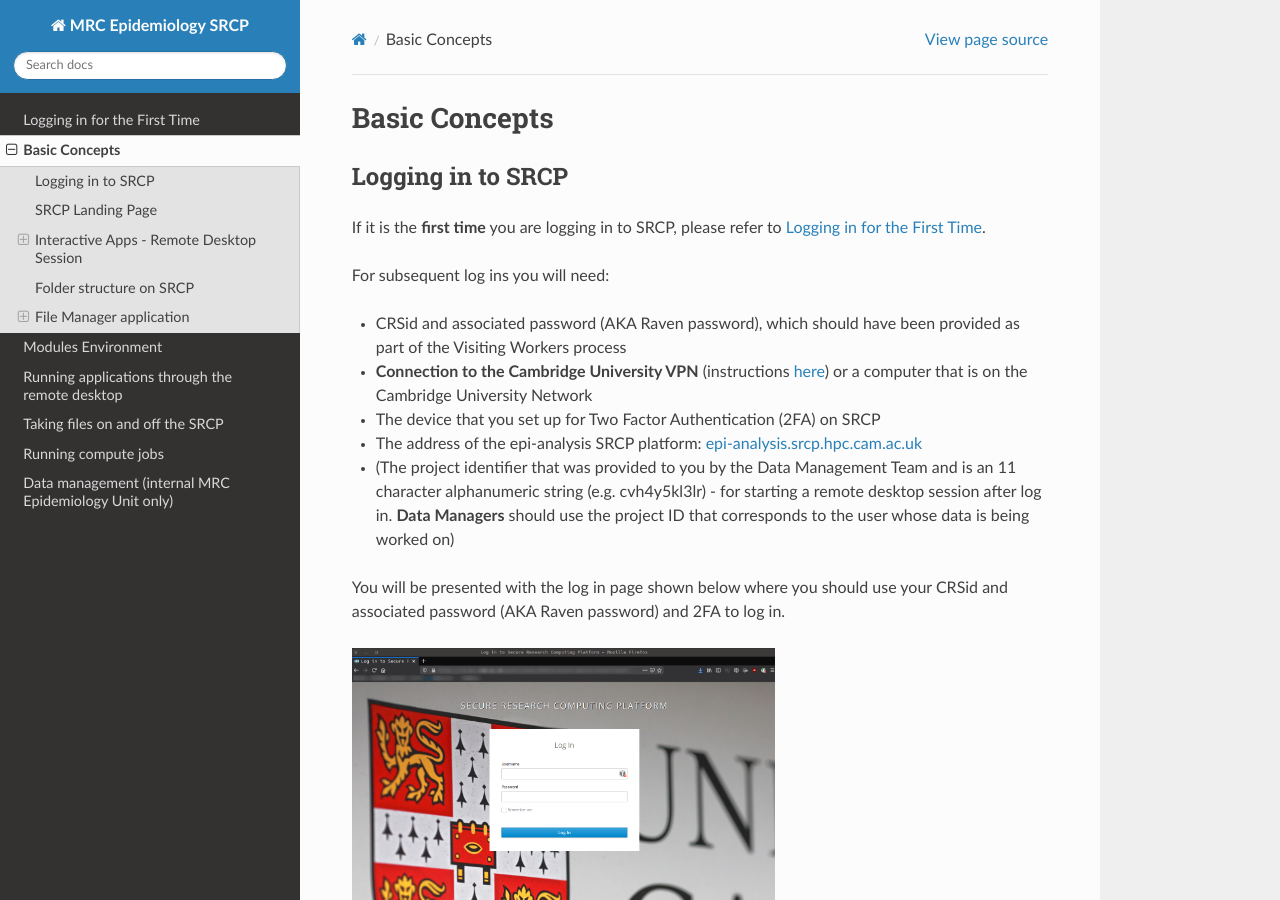
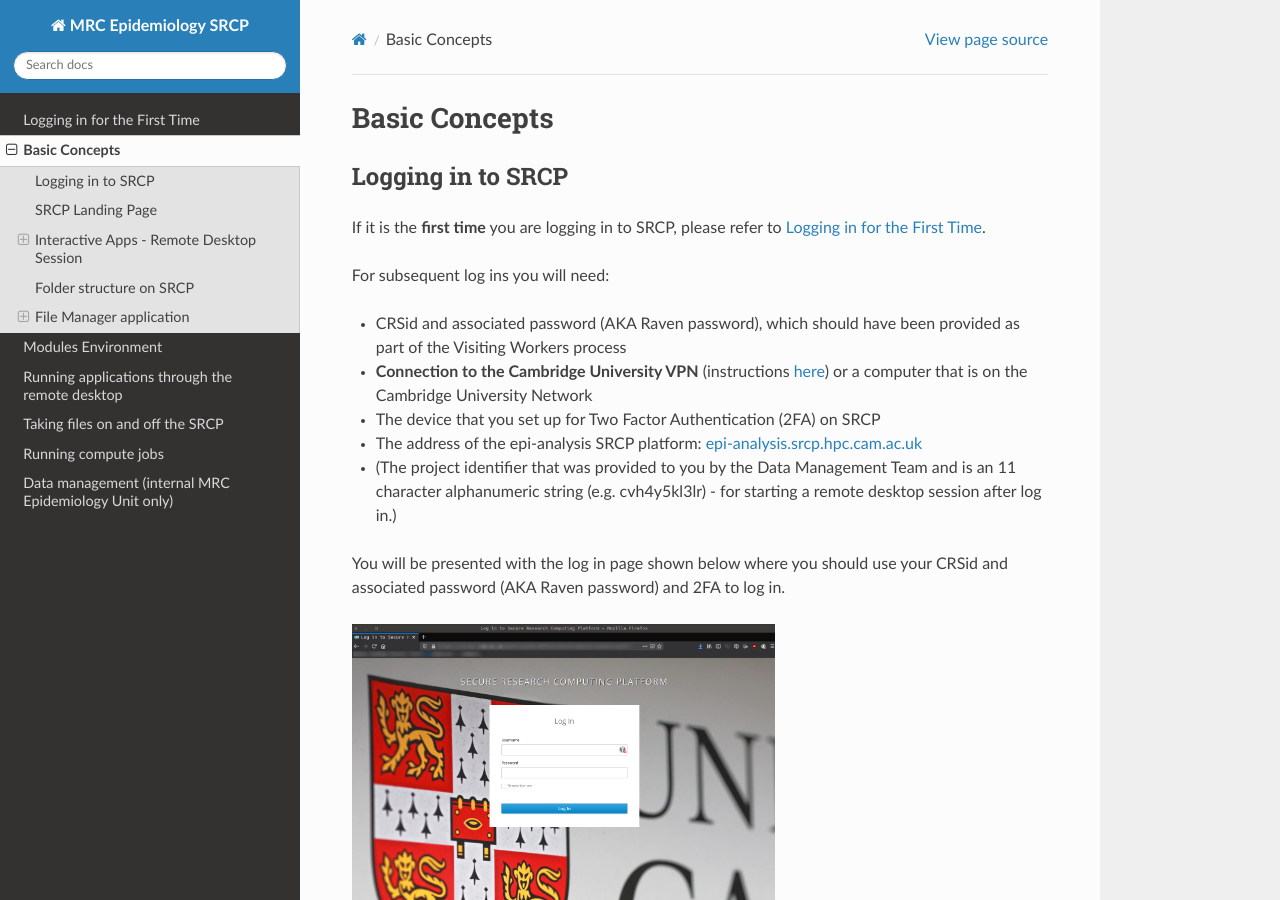
Before and after one commit to epi-analysis/SRCP_docs, a Sphinx documentation site: the page built from docs/source/01-Basic-Concepts.rst, in a window 1280 px wide and 900 px high. Built offline with Sphinx 7.4.7 and the Read the Docs theme 3.1.0, drawn with Linux system fonts in a browser that asks for light colours; some of the changed text lies outside the part shown.

Commit message:
Update 01-Basic-Concepts.rst

```diff
--- a/docs/source/01-Basic-Concepts.rst
+++ b/docs/source/01-Basic-Concepts.rst
@@ -11,7 +11,7 @@
 -  **Connection to the Cambridge University VPN** (instructions `here <https://help.uis.cam.ac.uk/service/network-services/remote-access/uis-vpn>`__) or a computer that is on the Cambridge University Network
 -  The device that you set up for Two Factor Authentication (2FA) on SRCP
 -  The address of the epi-analysis SRCP platform: `epi-analysis.srcp.hpc.cam.ac.uk <https://epi-analysis.srcp.hpc.cam.ac.uk/>`__
--  (The project identifier that was provided to you by the Data Management Team and is an 11 character alphanumeric string (e.g. cvh4y5kl3lr) - for starting a remote desktop session after log in. **Data Managers** should use the project ID that corresponds to the user whose data is being worked on)
+-  (The project identifier that was provided to you by the Data Management Team and is an 11 character alphanumeric string (e.g. cvh4y5kl3lr) - for starting a remote desktop session after log in.)
 
 You will be presented with the log in page shown below where you should use your CRSid and associated password (AKA Raven password) and 2FA to log in.
 
@@ -55,7 +55,7 @@
 +------------+--------------------------------------------------------------------------------------------------------------------+
 
 .. note::
-   **Data Managers** should use the project ID that corresponds to the user whose data is being worked on
+   **Data Managers** should use the Account `root` and Partition `managers`
 
 .. figure:: ../../images/remote-desktop-dialogue.png
   :scale: 80 %
```
